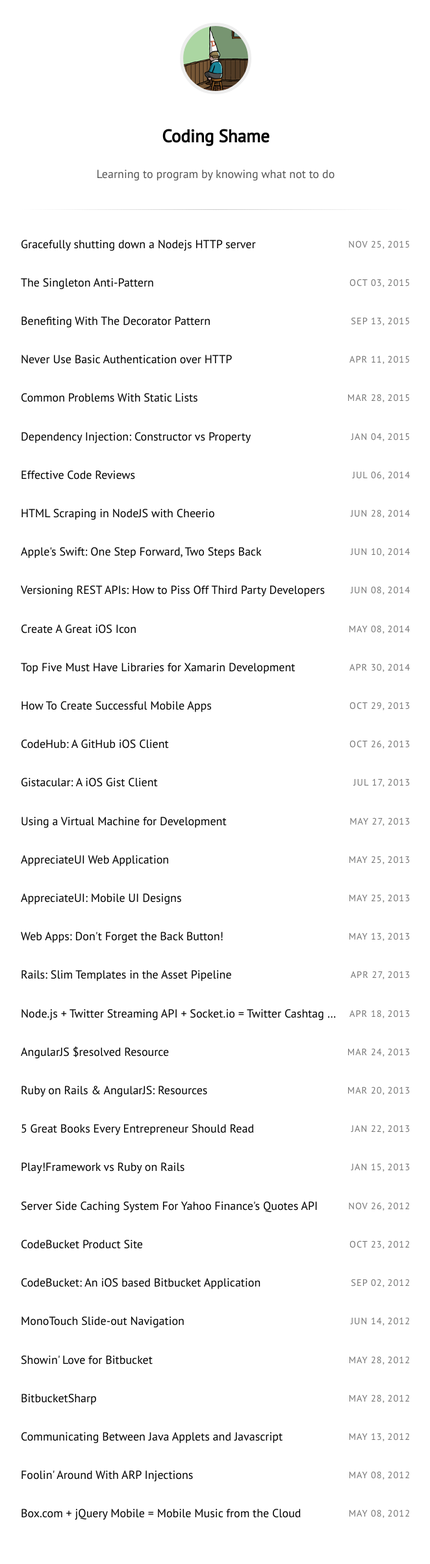
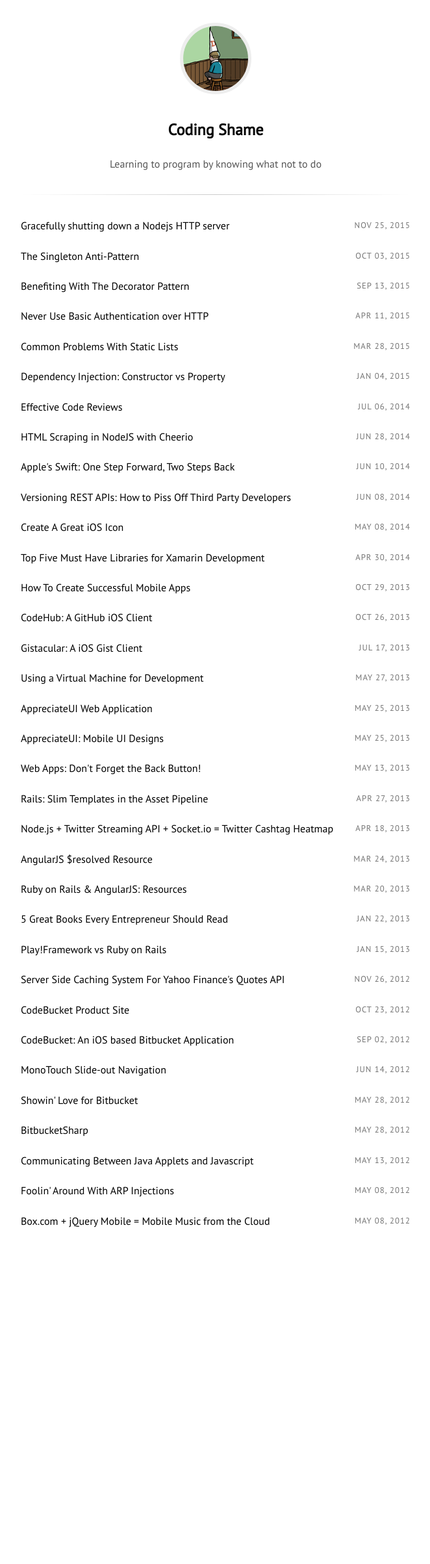
Before and after one commit to thedillonb/CodingShame, a Jekyll site: the page built from index.html, in a window 1280 px wide. Shown: the whole page at 65% size, without its empty margins (308-970 px from the left). Built offline with Jekyll 4.4.1, drawn with Linux system fonts in a browser that asks for light colours; after the commit the page ends 1945 px from its top, so only the background shows below that.

Commit message:
More Changes

```diff
--- a/_sass/main.scss
+++ b/_sass/main.scss
@@ -2,7 +2,7 @@ body {
   font-family: 'PT Sans', sans-serif;
   padding: 20px;
   margin: 0;
-  font-size: 18px;
+  font-size: 16px;
   -webkit-font-smoothing: antialiased;
   -webkit-text-size-adjust: 100%;
   line-height: 1.9em;
@@ -117,7 +117,7 @@ span[data-note] {
 }
 
 .logo {
-  margin: 0 auto 35px;
+  margin: 0 auto 1.8em;
   text-align: center;
   position: relative;
   img {
@@ -321,7 +321,7 @@ section {
     margin: 0;
     padding: 0;
     li {
-      margin: 25px 0;
+      margin: 1em 0;
       .title {
         max-width: 100%;
         overflow: hidden !important;
```
